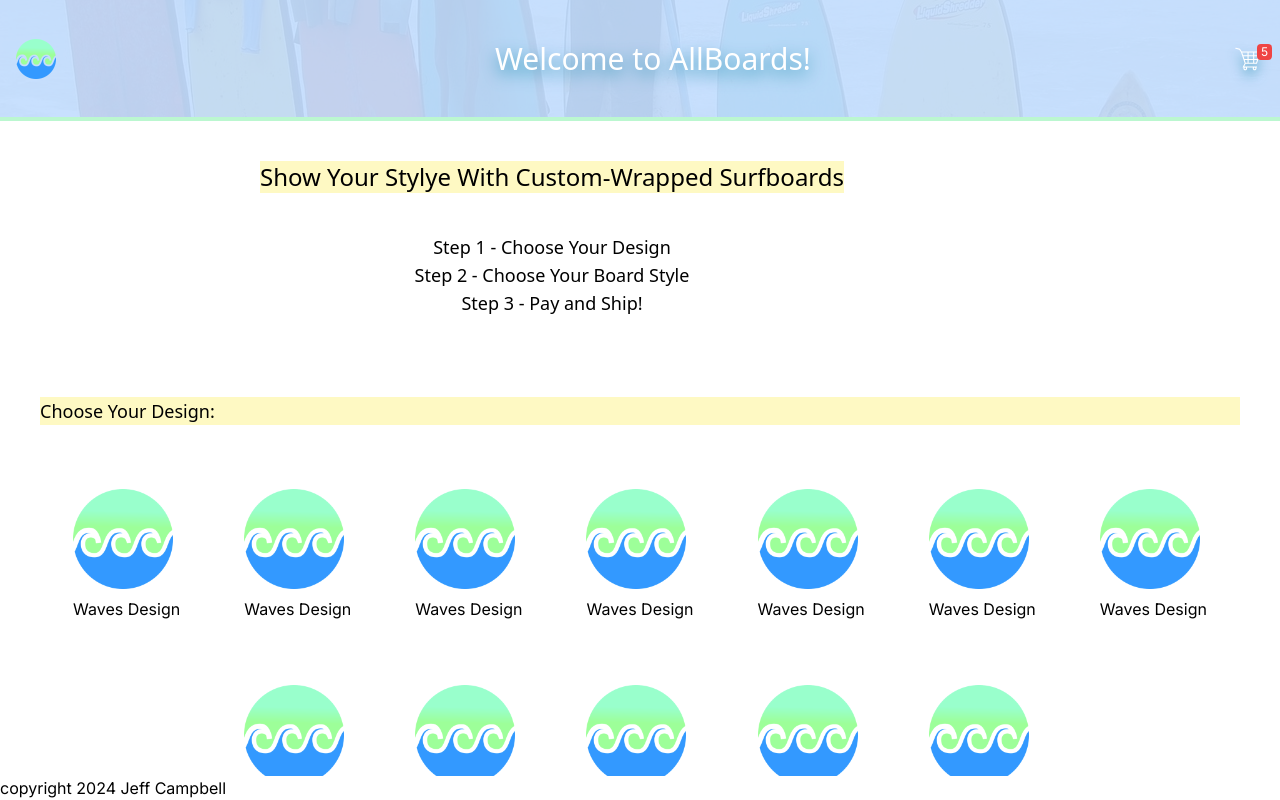
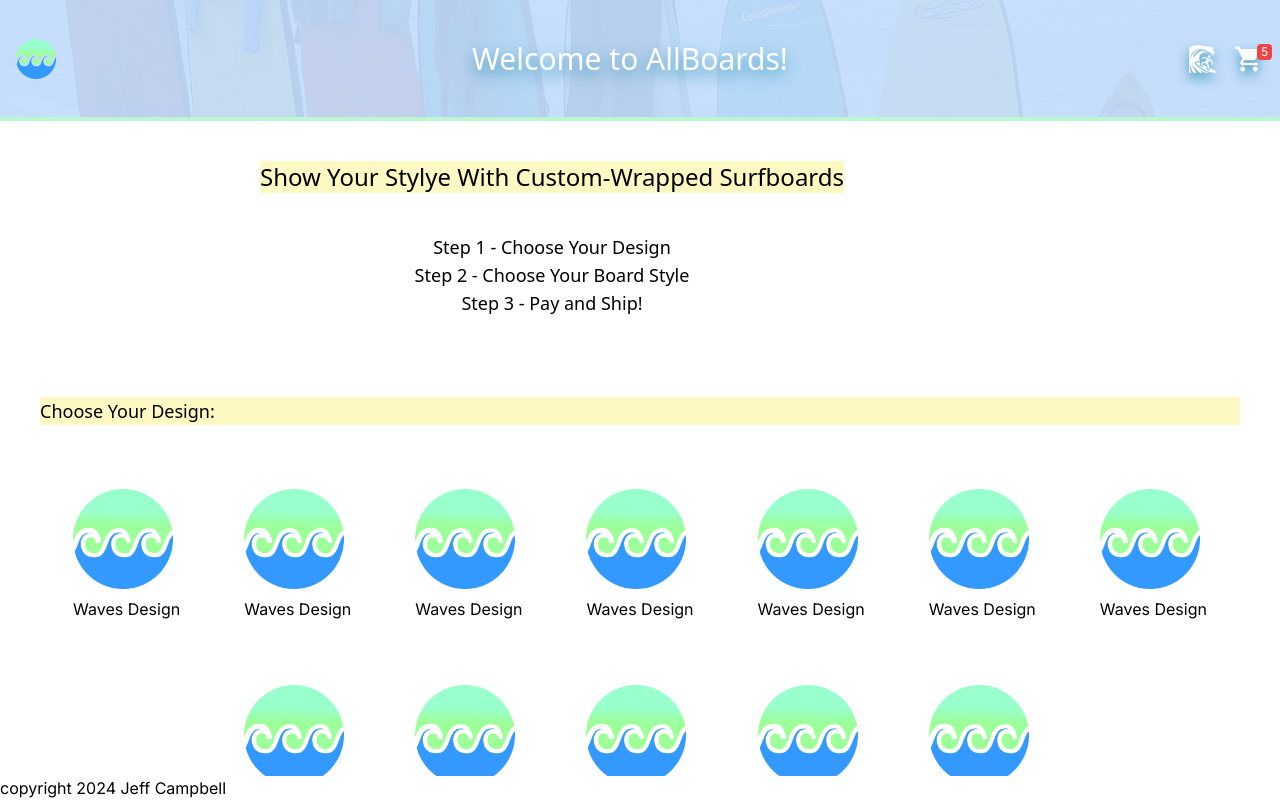
Before and after one commit to Cam06002/allboards, a Next.js app: page / in a window 1280 px wide. Built offline with nearby package versions, Linux system fonts and the light colour scheme; a web font is replaced by a local one.

Commit message:
added surf login button

```diff
--- a/src/app/components/header.tsx
+++ b/src/app/components/header.tsx
@@ -1,7 +1,8 @@
 import Image from "next/image"
 import BoardsBg from '../../../public/boards-head.jpg'
 import Waves from '../../../public/waves.png'
-import { GiShoppingCart } from "react-icons/gi";
+import { GiWaveSurfer } from "react-icons/gi";
+import { MdShoppingCart } from "react-icons/md";
 
 export default function Header({}){
   return (
@@ -22,10 +23,14 @@ export default function Header({}){
           className="w-10 h-10 m-2 mx-4"
         />
         <h1 className="font-Knewave text-3xl text-white drop-shadow-[0_6px_8px_rgba(47,148,181,1.0)]">Welcome to AllBoards!</h1>
-        <button className="mr-4 text-white">
-          <span className="absolute w-fit h-fit px-1 ml-2 text-xs  bg-red-500 z-10 rounded">5</span>
-          <p className="z-0 text-3xl font-bold drop-shadow-[0_6px_6px_rgba(47,148,181,1.0)]"><GiShoppingCart /></p>
-        </button>
+        <div className="flex flex-row">
+          <button className="z-0 mr-4 text-white text-3xl font-bold drop-shadow-[0_6px_6px_rgba(47,148,181,1.0)]"><GiWaveSurfer /></button>
+          <button className="mr-4 text-white">
+            <span className="absolute w-fit h-fit px-1 ml-2 text-xs  bg-red-500 z-10 rounded">5</span>
+            <p className="z-0 text-3xl font-bold drop-shadow-[0_6px_6px_rgba(47,148,181,1.0)]"><MdShoppingCart /></p>
+          </button>
+        </div>
+
       </div>
     </nav>
   )
```
